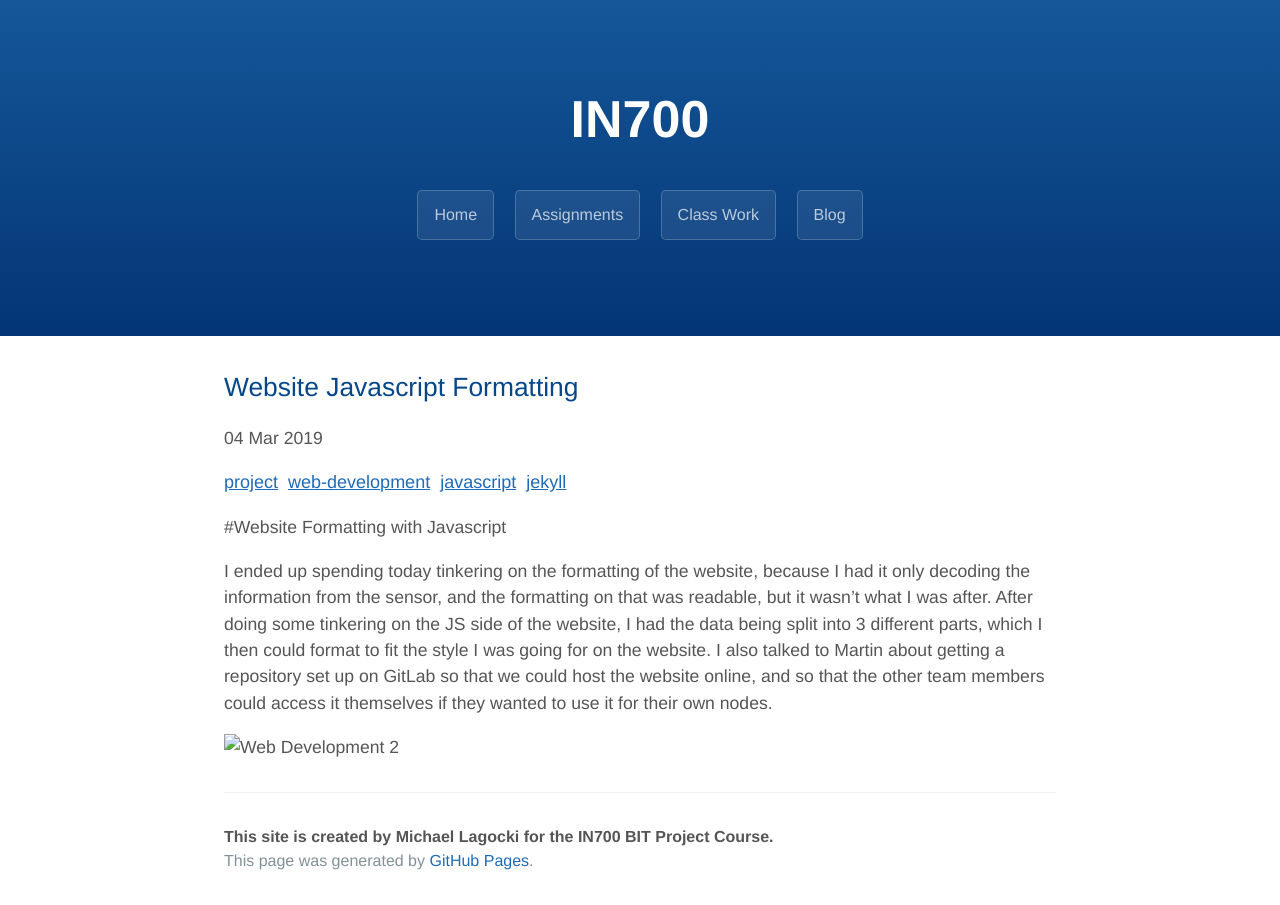
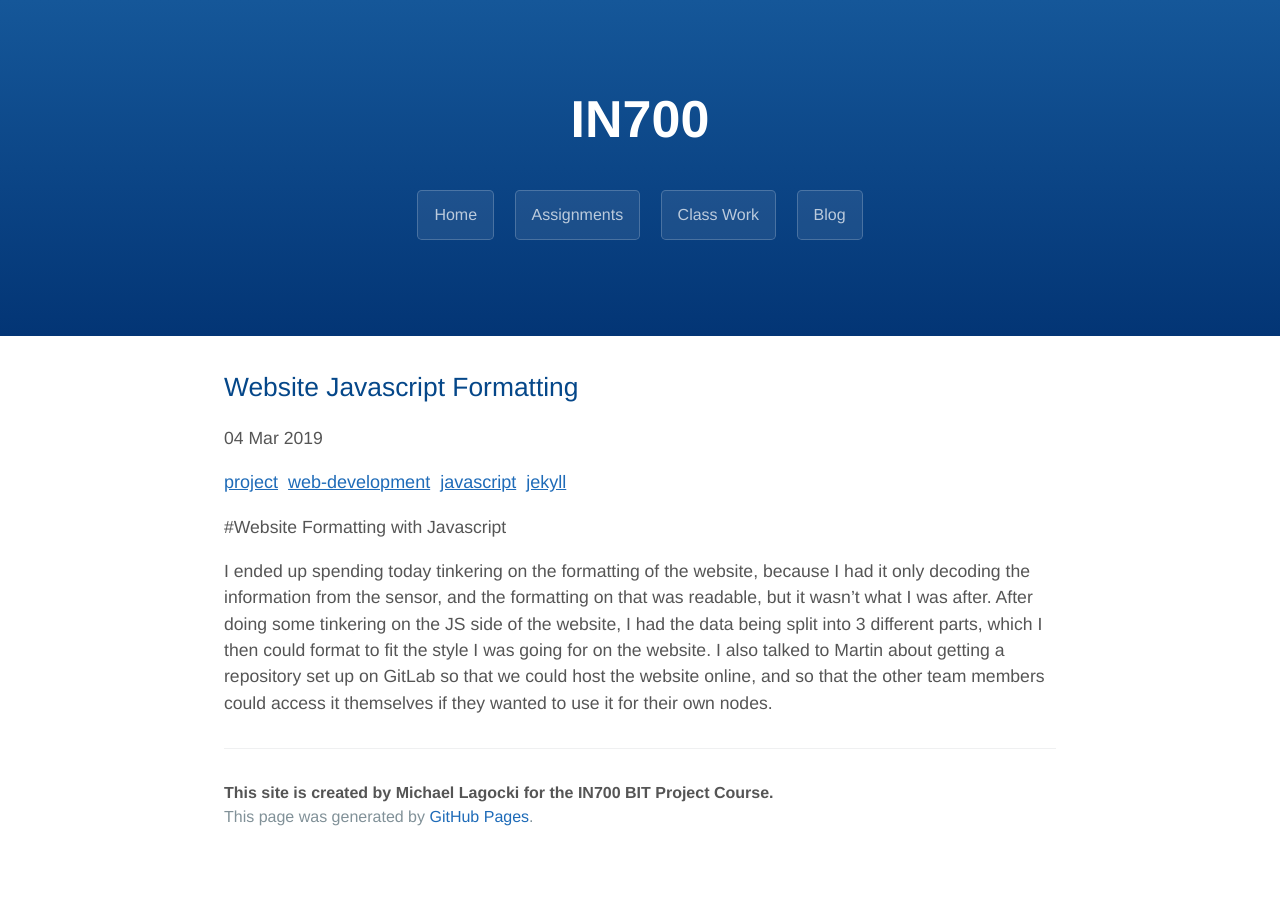
Before and after one commit to kammorne/IN700, a Jekyll site: the page built from _posts/2019-03-07-Website-Javascript-Formatting.md, in a window 1280 px wide. Built offline with Jekyll 4.4.1, drawn with Linux system fonts in a browser that asks for light colours.

Commit message:
Update 2019-03-07-Website-Javascript-Formatting.md

```diff
--- a/_posts/2019-03-07-Website-Javascript-Formatting.md
+++ b/_posts/2019-03-07-Website-Javascript-Formatting.md
@@ -12,5 +12,3 @@ I ended up spending today tinkering on the formatting of the website, because I
 it wasn't what I was after. After doing some tinkering on the JS side of the website, I had the data being split into 3 different parts, which I then could format to fit the style
 I was going for on the website. I also talked to Martin about getting a repository set up on GitLab so that we could host the website online, and so that the other team members could
 access it themselves if they wanted to use it for their own nodes.
-
-![Web Development 2](https://kammorne.github.io/lagoma1_IN700/img/evidenceWebDev2.jpg)
```
